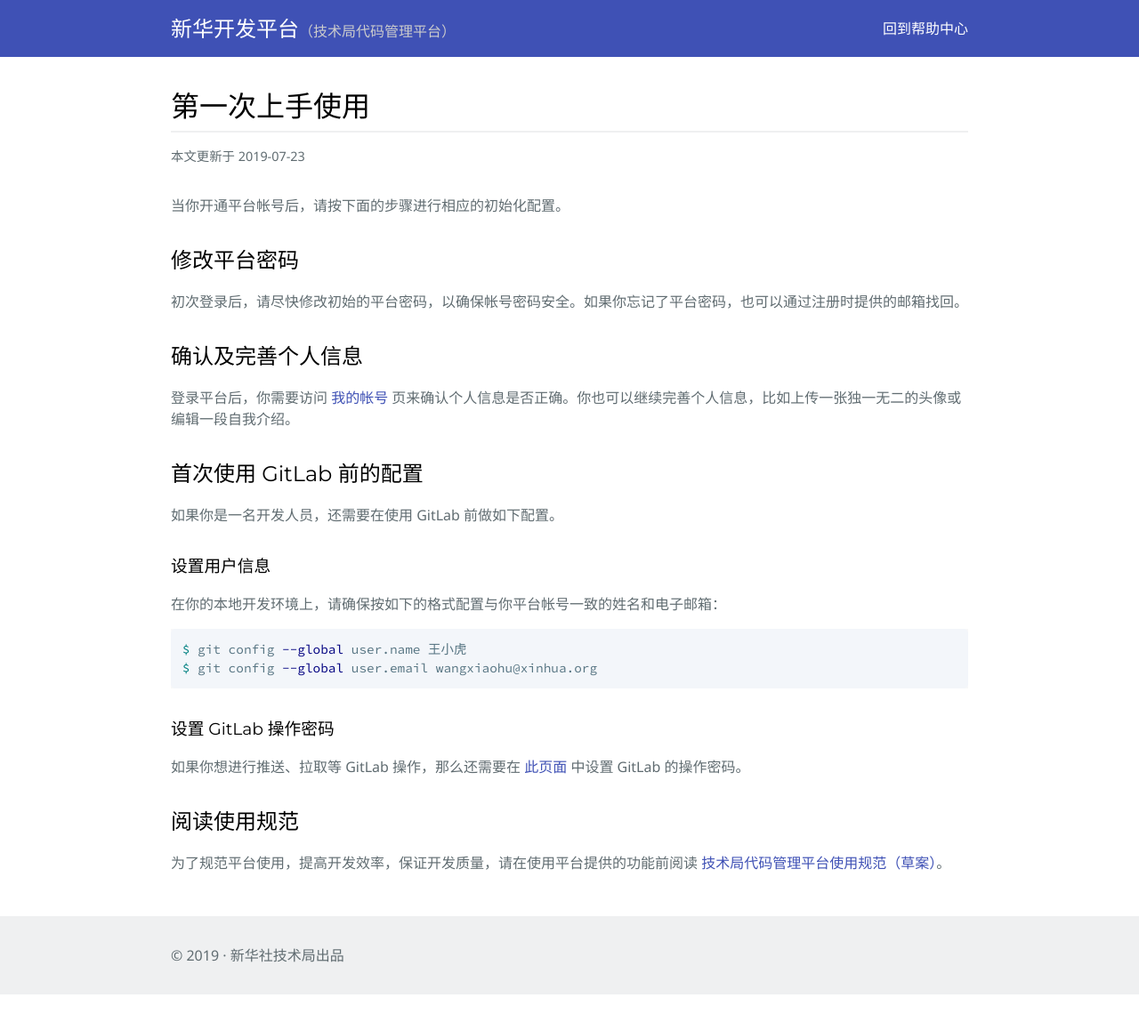
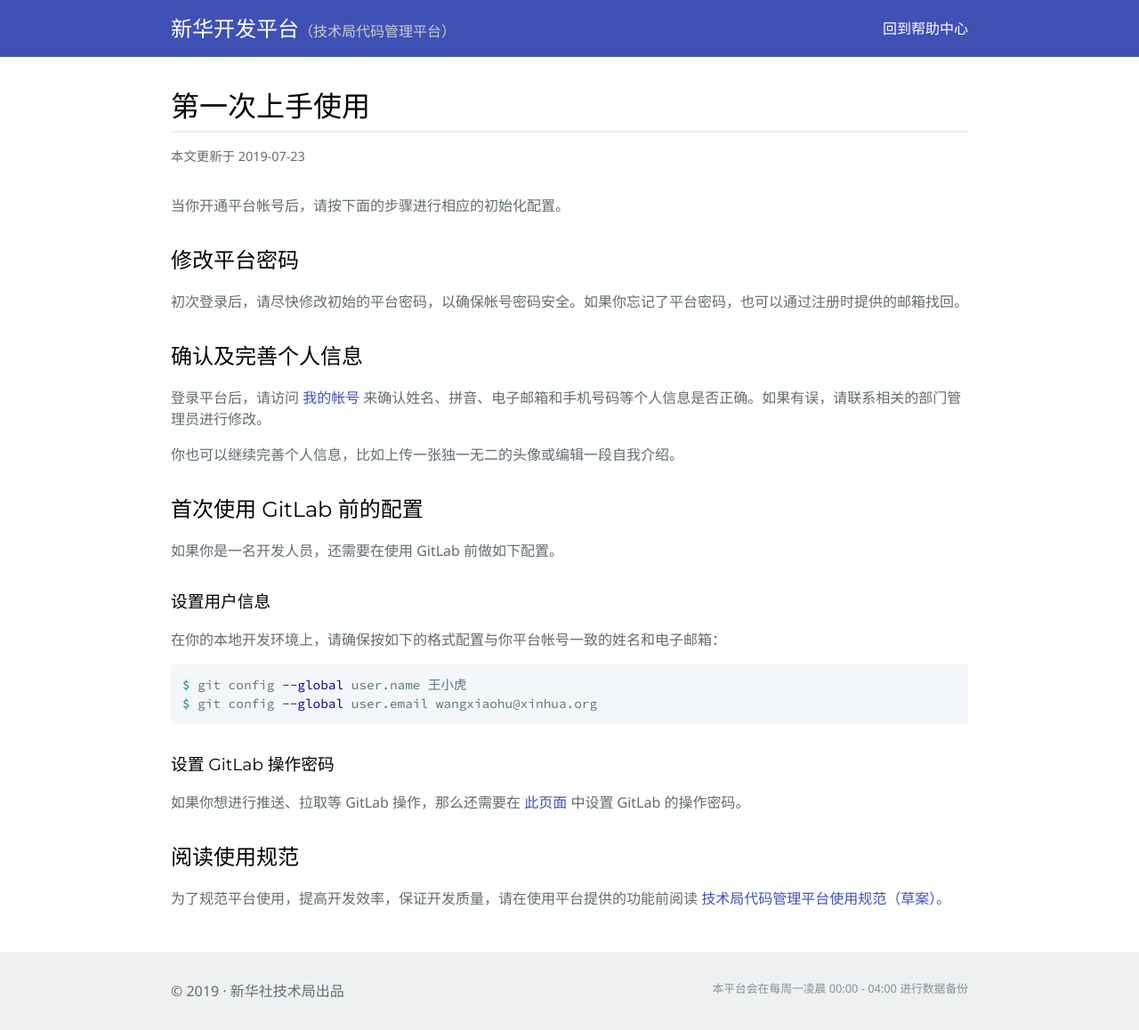
Before and after one commit to myanbin/guides, a Jekyll site: the page built from _posts/tutorial/2019-06-15-getting-started.md, in a window 1280 px wide. Shown: the whole page at 89% size. Built offline with Jekyll 4.4.1, drawn with Linux system fonts in a browser that asks for light colours; before the commit the page ends 1118 px from its top, so only the background shows below that.

Commit message:
feat: 增加定时备份的提示信息

```diff
--- a/_includes/page-footer.html
+++ b/_includes/page-footer.html
@@ -1,5 +1,6 @@
 <section class="section-container footer-container">
   <footer class="site-footer">
     <span class="site-footer-owner">&copy; 2019 &middot; 新华社技术局出品</span>
+    <span class="site-footer-credits">本平台会在每周一凌晨 00:00 - 04:00 进行数据备份</span>
   </footer>
 </section>
--- a/_posts/tutorial/2019-06-15-getting-started.md
+++ b/_posts/tutorial/2019-06-15-getting-started.md
@@ -16,7 +16,9 @@
 
 ## 确认及完善个人信息
 
-登录平台后，你需要访问 [我的帐号](//xinhua.dev/account/profile) 页来确认个人信息是否正确。你也可以继续完善个人信息，比如上传一张独一无二的头像或编辑一段自我介绍。
+登录平台后，请访问 [我的帐号](https://xinhua.dev/account/profile) 来确认姓名、拼音、电子邮箱和手机号码等个人信息是否正确。如果有误，请联系相关的部门管理员进行修改。
+
+你也可以继续完善个人信息，比如上传一张独一无二的头像或编辑一段自我介绍。
 
 ## 首次使用 GitLab 前的配置
 
@@ -33,9 +35,9 @@
 
 ### 设置 GitLab 操作密码
 
-如果你想进行推送、拉取等 GitLab 操作，那么还需要在 [此页面](//gitlab.xinhua.dev/profile/password/edit) 中设置 GitLab 的操作密码。
+如果你想进行推送、拉取等 GitLab 操作，那么还需要在 [此页面](https://gitlab.xinhua.dev/profile/password/edit) 中设置 GitLab 的操作密码。
 
 
 ## 阅读使用规范
 
-为了规范平台使用，提高开发效率，保证开发质量，请在使用平台提供的功能前阅读 [技术局代码管理平台使用规范（草案）](criterion-of-use.html)。
+为了规范平台使用，提高开发效率，保证开发质量，请在使用平台提供的功能前阅读 [技术局代码管理平台使用规范（草案）]({{ site.baseurl }}/regulation/criterion-of-use.html)。
--- a/assets/css/cayman.css
+++ b/assets/css/cayman.css
@@ -533,12 +533,18 @@
   color: #ccc;
 }
 
+.site-footer {
+  display: flex;
+}
+
 .site-footer-owner {
   display: block;
+  flex: 1;
 }
 
 .site-footer-credits {
   color: #819198;
+  font-size: 0.8rem;
 }
 
 .main {
```
